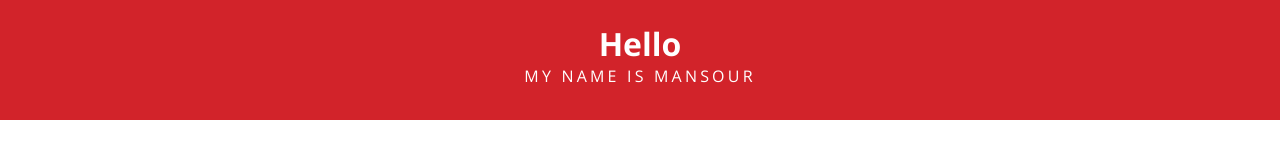
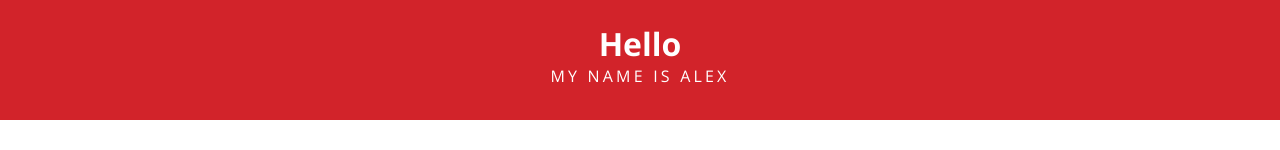
Before and after one commit to fist45/fist45.github.io, a plain HTML site: page index.html in a window 1280 px wide. Shown: the top 150 px of the page. Drawn offline with nearby package versions, Linux system fonts and the light colour scheme.

Commit message:
Update index.html

```diff
--- a/index.html
+++ b/index.html
@@ -19,7 +19,7 @@
   <body>
     <header>
       <p>Hello</p>
-      <p>My name is Mansour</p>
+      <p>My name is Alex</p>
     </header>
         <main>
       <img src="me.png">
```
